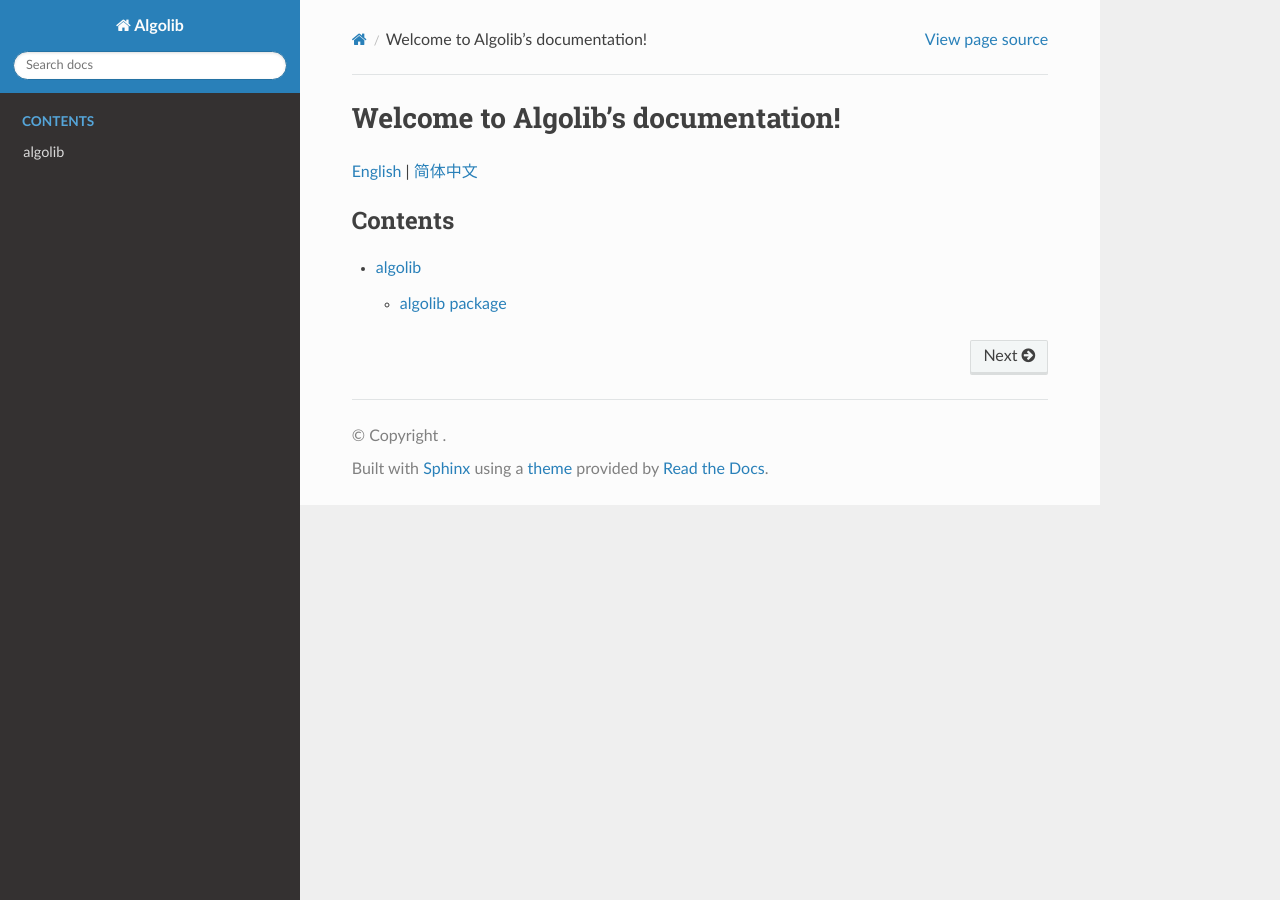
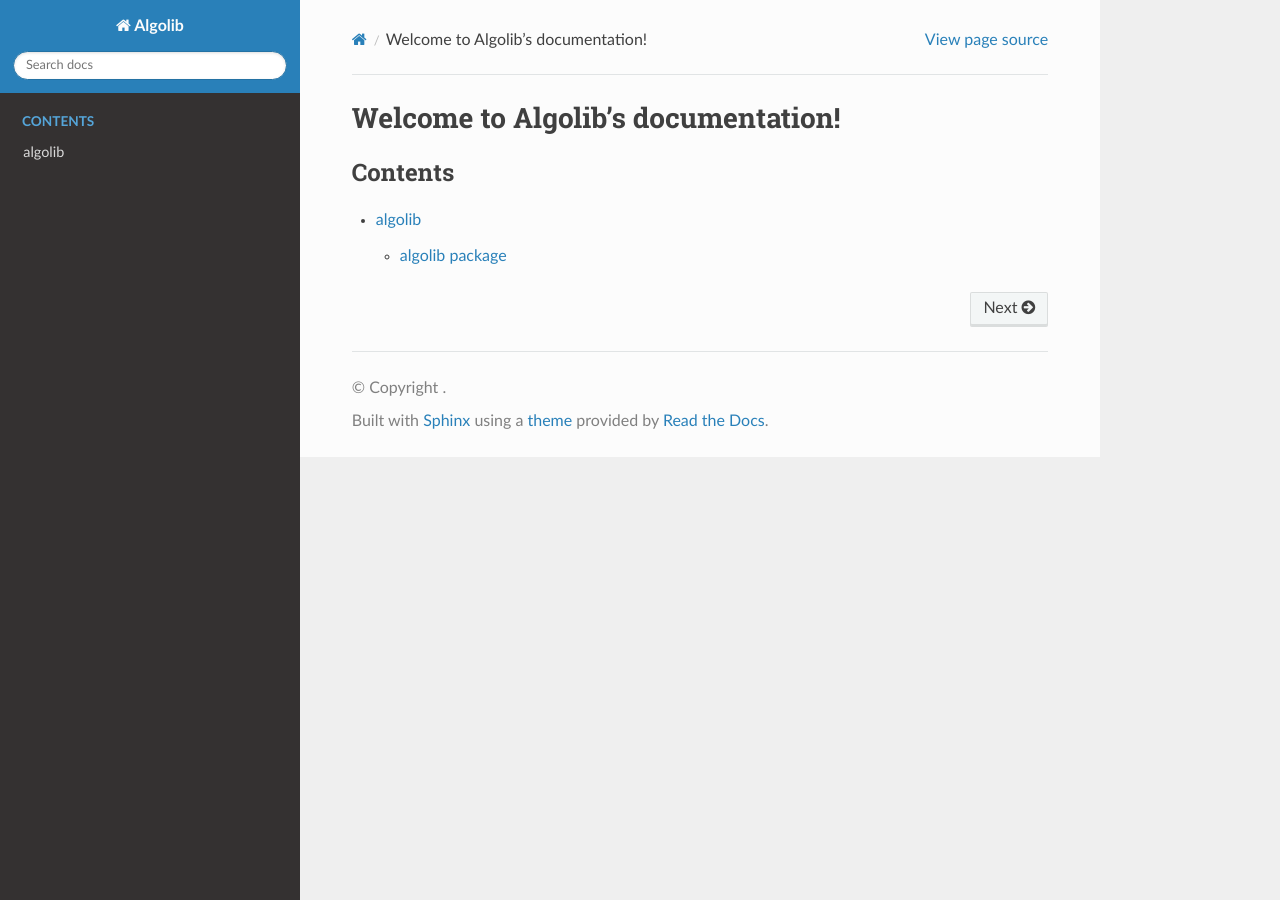
Before and after one commit to HidekiHokuto/algolib, a Sphinx documentation site: the page built from docs/source/index.rst, in a window 1280 px wide. Built offline with Sphinx 7.4.7 and the Read the Docs theme 3.1.0, drawn with Linux system fonts in a browser that asks for light colours.

```diff
--- a/docs/source/index.rst
+++ b/docs/source/index.rst
@@ -1,11 +1,5 @@
 Welcome to Algolib's documentation!
 ===================================
-.. raw:: html
-
-    <p>
-        <a href="../en/index.html">English</a> |
-        <a href="../zh/index.html">简体中文</a>
-    </p>
 
 .. toctree::
    :maxdepth: 2
```
Also changed, not shown: README.md (+1 -1 lines), 4 other files.
